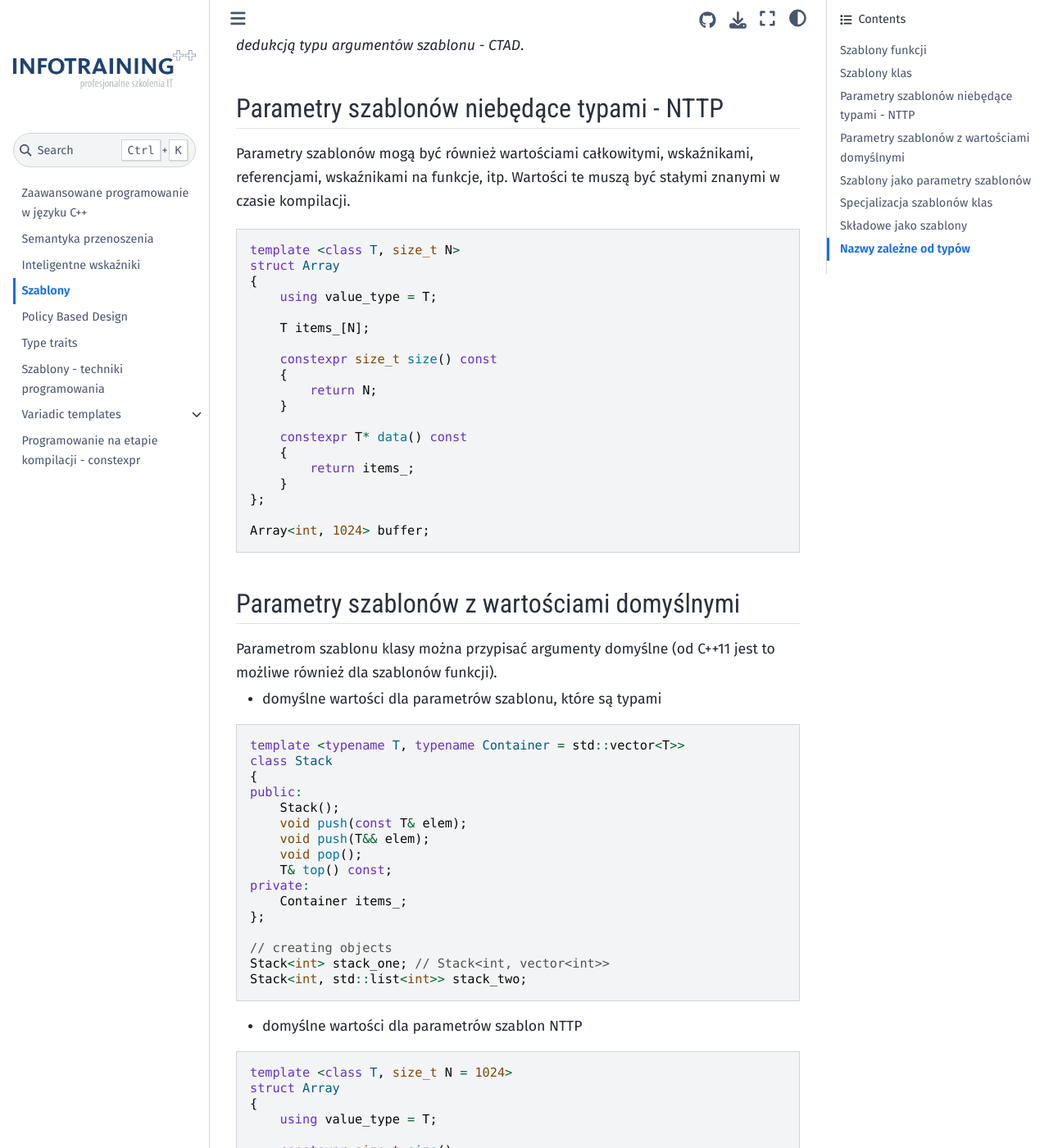
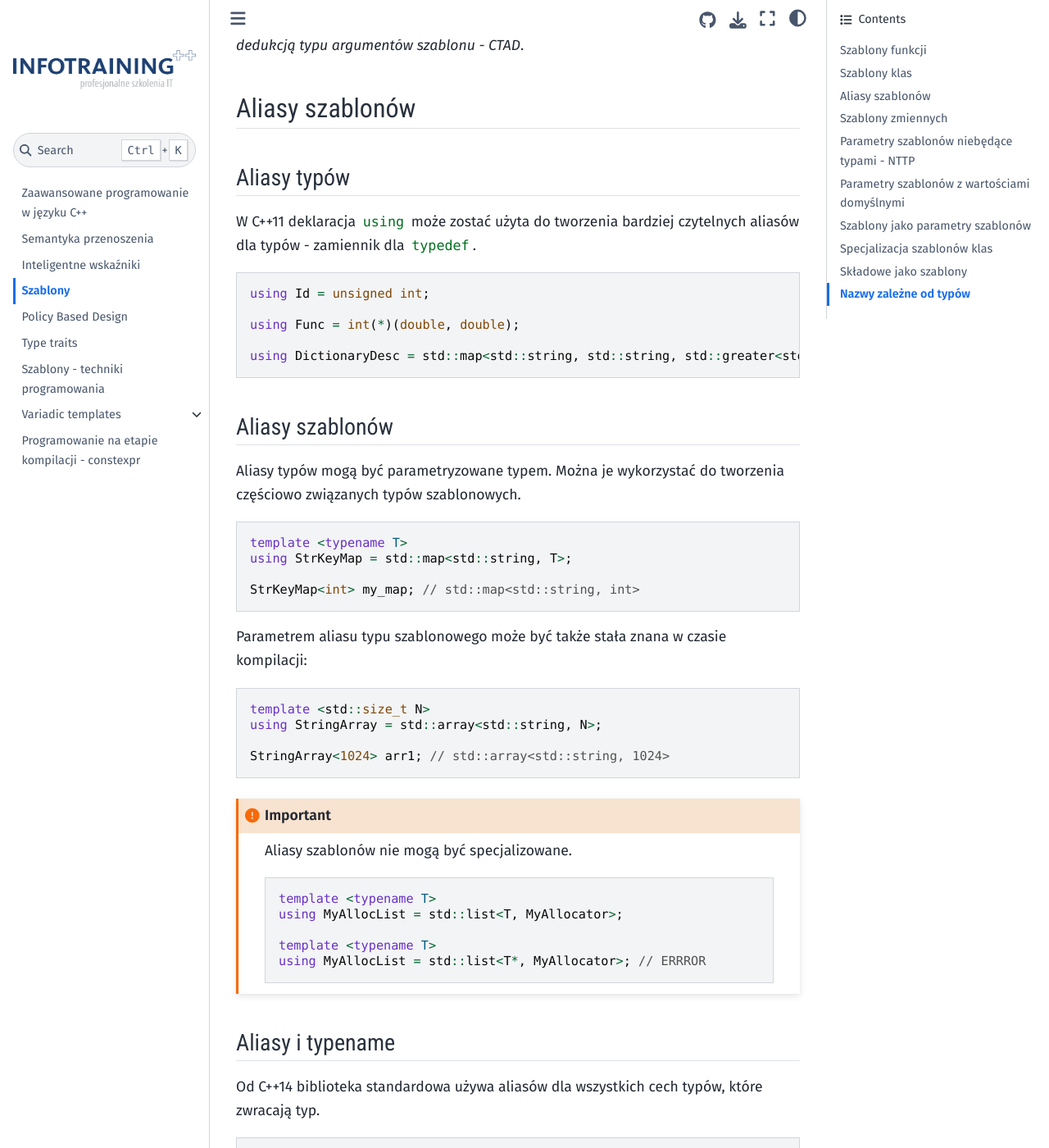
Before and after one commit to infotraining/docs-cpp-adv, a Jupyter Book: the page built from templates.md, in a window 1280 px wide and 1400 px high, scrolled down 9664 px. Shown: the whole window at 82% size. Built offline with Jupyter Book 1.0.4 settings and Sphinx 7.4.7 and the Sphinx Book theme 1.1.4, drawn with Linux system fonts in a browser that asks for light colours; some web fonts are replaced; some of the changed text lies outside the part shown.

Commit message:
Template aliases & template variables

`````diff
--- a/templates.md
+++ b/templates.md
@@ -193,9 +193,9 @@
 
 void f(complex<double> z)
 {
-    sqrt(2);	// sqrt<int>(int)
-    sqrt(2.0); // sqrt(double)
-    sqrt(z);	// sqrt<double>(complex<double>)
+    sqrt(2);	 // sqrt<int>(int)
+    sqrt(2.0);   // sqrt(double)
+    sqrt(z);	 // sqrt<double>(complex<double>)
     sqrt(3.14f); // sqrt<float>(float)
 }
 ```
@@ -389,6 +389,158 @@
 ```
 
 Od C++17 kompilator potrafi wydedukować typy argumentów szablonu klasy na podstawie wartości przekazanych do konstruktora. Mechanizm ten nazywany jest *dedukcją typu argumentów szablonu - CTAD*.
+
+## Aliasy szablonów
+
+### Aliasy typów
+
+W C++11 deklaracja `using` może zostać użyta do tworzenia bardziej czytelnych aliasów dla typów - zamiennik dla `typedef`.
+
+```{code-block} cpp
+using Id = unsigned int;
+
+using Func = int(*)(double, double);
+
+using DictionaryDesc = std::map<std::string, std::string, std::greater<std::string>>;
+```
+
+### Aliasy szablonów
+
+Aliasy typów mogą być parametryzowane typem. Można je wykorzystać do tworzenia częściowo związanych typów szablonowych.
+
+```{code-block} cpp
+template <typename T>
+using StrKeyMap = std::map<std::string, T>;
+
+StrKeyMap<int> my_map; // std::map<std::string, int>
+```
+
+Parametrem aliasu typu szablonowego może być także stała znana w czasie kompilacji:
+
+```{code-block} cpp
+template <std::size_t N>
+using StringArray = std::array<std::string, N>;
+
+StringArray<1024> arr1; // std::array<std::string, 1024>
+```
+
+```{important}
+Aliasy szablonów nie mogą być specjalizowane.
+
+````{code-block} cpp
+template <typename T>
+using MyAllocList = std::list<T, MyAllocator>;
+
+template <typename T>
+using MyAllocList = std::list<T*, MyAllocator>; // ERRROR
+````
+
+### Aliasy i typename
+
+Od C++14 biblioteka standardowa używa aliasów dla wszystkich cech typów, które zwracają typ.
+
+```{code-block} cpp
+template <typename T>
+using remove_reference_t = typename remove_reference<T>::type;
+```
+
+W rezultacie kod odwołujący się do cechy:
+
+```{code-block} cpp
+template <typename T>
+typename remove_reference<T>::type&& move(T&& arg)
+{
+    return static_cast<typename remove_reference<T>::type&&>(arg);
+}
+```
+
+możemy uprościć do:
+
+```{code-block} cpp
+template <typename T>
+remove_reference_t<T>&& move(T&& arg)
+{
+    return static_cast<remove_reference_t<T>&&>(arg);
+}
+```
+
+## Szablony zmiennych
+
+Od C++14 zmienne mogą być parametryzowane przy pomocy typu.
+
+Takie zmienne nazywamy **zmiennymi szablonowymi** (*variable templates*).
+
+```{code-block} cpp
+template<typename T>
+constexpr T pi{3.1415926535897932385};
+```
+
+Aby użyć zmiennej szablonowej, należy podać jej typ:
+
+```{code-block} cpp
+std::cout << pi<double> << '\n';
+std::cout << pi<float> << '\n';
+```
+
+Parametrami zmiennych szablonowych mogą być stałe znane na etapie kompilacji:
+
+```{code-block} cpp
+template<int N>
+std::array<int, N> integers{};
+
+int main()
+{
+    integers<10>[0] = 42; // sets value for a global array of 10 integers
+
+    for (std::size_t i = 0; i < integers<10>.size(); ++i)
+    {
+        std::cout << integers<10>[i] << '\n';
+    }
+}
+```
+
+### Zmienne szablonowe a jednostki translacji
+
+Deklaracja zmiennych szablonowych może być używana w innych jednostkach translacji.
+
+````{card}
+Plik - ``header.hpp``
+^^^
+```{code-block} cpp
+template <typename T>
+T value{};
+
+void print();
+```
+````
+
+
+````{card}
+Plik - ``unit1.cpp``
+^^^
+```{code-block} cpp
+#include "header.hpp"
+
+int main()
+{
+    value<long> = 42;
+    print();
+}
+```
+````
+
+````{card}
+Plik - ``unit2.cpp``
+^^^
+```{code-block} cpp
+#include "header.hpp"
+
+void print()
+{
+    std::cout << value<long> << '\n'; // OK: prints 42
+}
+```
+````
 
 ## Parametry szablonów niebędące typami - NTTP
 
`````
Also changed, not shown: constexpr.md (+4 -3 lines).
